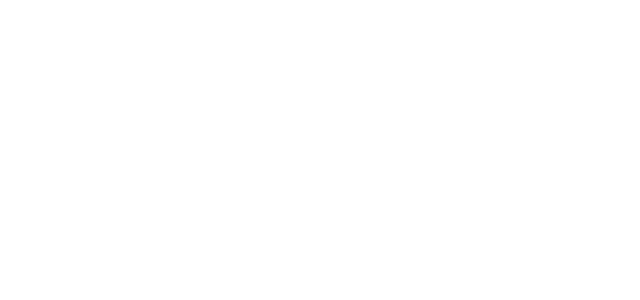
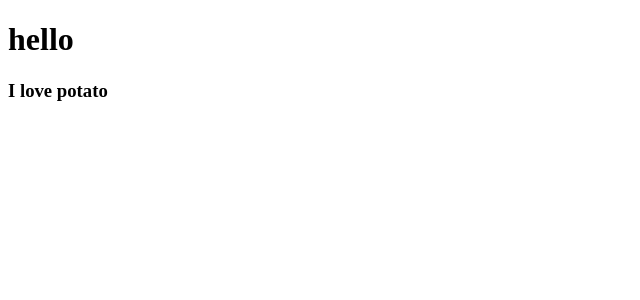
Before and after one commit to Ko-GyeongTae/movie_app_2020, a React (Create React App) app: page / in a window 1280 px wide. Shown: the top 300 px of the page, without its empty margins (0-640 px from the left). Built offline with nearby package versions, Linux system fonts and the light colour scheme.

Commit message:
add potato & basic of component

```diff
--- a/src/App.js
+++ b/src/App.js
@@ -1,7 +1,13 @@
 import React from 'react';
+import Potato from './potato';
 
 function App() {
-  return <div className="App"/>
+  return (
+    <div>
+      <h1>hello</h1>
+      <Potato />
+    </div>
+  )
 }
 
 export default App;
--- a/src/index.js
+++ b/src/index.js
@@ -2,9 +2,4 @@
 import ReactDOM from 'react-dom';
 import App from './App';
 
-ReactDOM.render(
-  <React.StrictMode>
-    <App />
-  </React.StrictMode>,
-  document.getElementById('root')
-);
+ReactDOM.render(<App />, document.getElementById('root'));
--- /dev/null
+++ b/src/potato.js
@@ -0,0 +1,9 @@
+import React from "react";
+
+function Potato(){
+    return (
+        <h3>I love potato</h3>
+    );
+}
+
+export default Potato;
```
Also changed, not shown: 1 other file (tests, documents, lock files or other folders).
